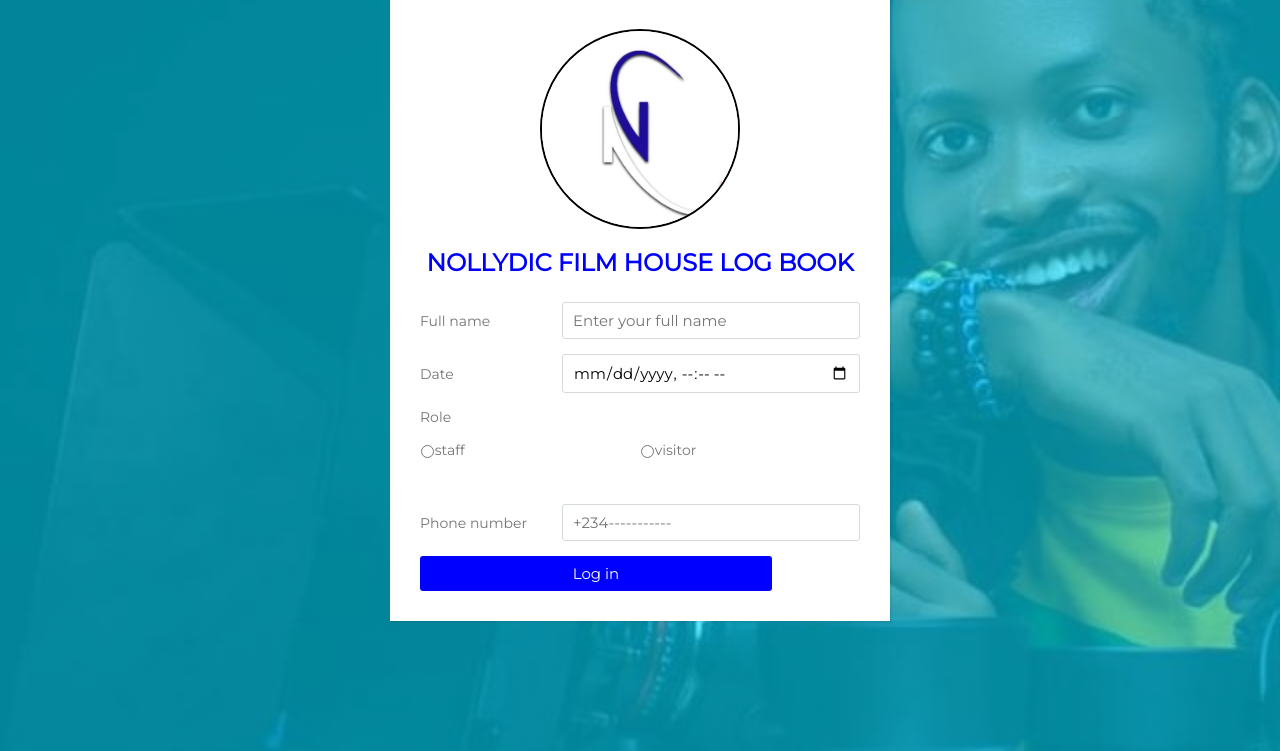
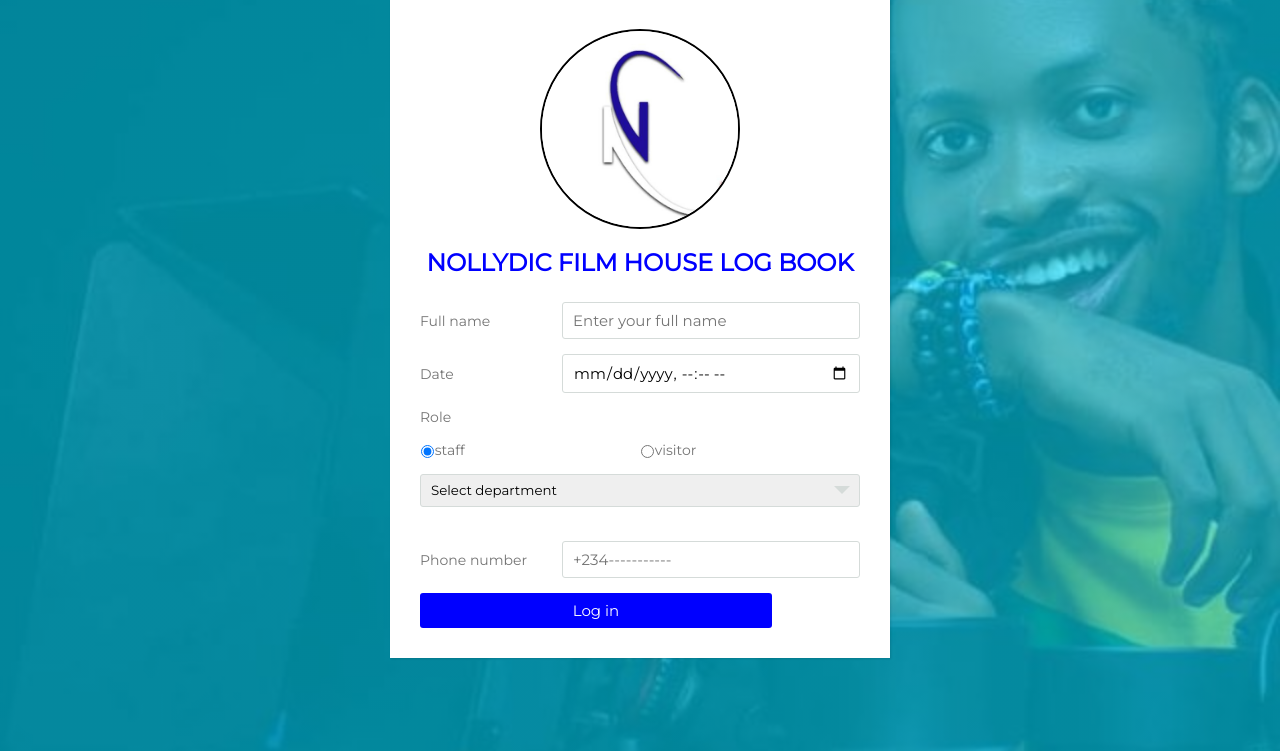
Before and after one commit to 101PANDA/nollydic-programs, a Flask app: page / in a window 1280 px wide. Shown: the part 21-772 px from the top of the page. Run offline with Flask 3, Linux system fonts and the light colour scheme.

Commit message:
Fix dynamic staff-visitor selection

```diff
--- a/nollydic_logbook/bookApp/templates/mainform.html
+++ b/nollydic_logbook/bookApp/templates/mainform.html
@@ -36,17 +36,17 @@
 
                 <div class="input_field">
                   <div class="radio">
-                    <input type="radio" name="position" value="Staff" class="input" onclick="document.getElementById('staff_department').removeAttribute('hidden')">
+                    <input type="radio" name="position" value="Staff" checked class="input" onclick="$('.custom_select').toggle()">
                   </div>
                   <label>staff</label>
                   <div class="radio">
-                    <input type="radio" name="position" value="Visitor" class="input" onclick="document.getElementById('visitor_reason').removeAttribute('hidden')">
+                    <input type="radio" name="position" value="Visitor" class="input" onclick="$('.custom_select').toggle()">
                   </div>
                   <label>visitor</label>
                 </div>
 
               <div class="input_field">
-                <div class="custom_select" id="staff_department" hidden>
+                <div class="custom_select" id="staff_department">
 
                   <select name="department" id="department" required>
                     <option value="" disabled selected hidden>Select department</option>
```
